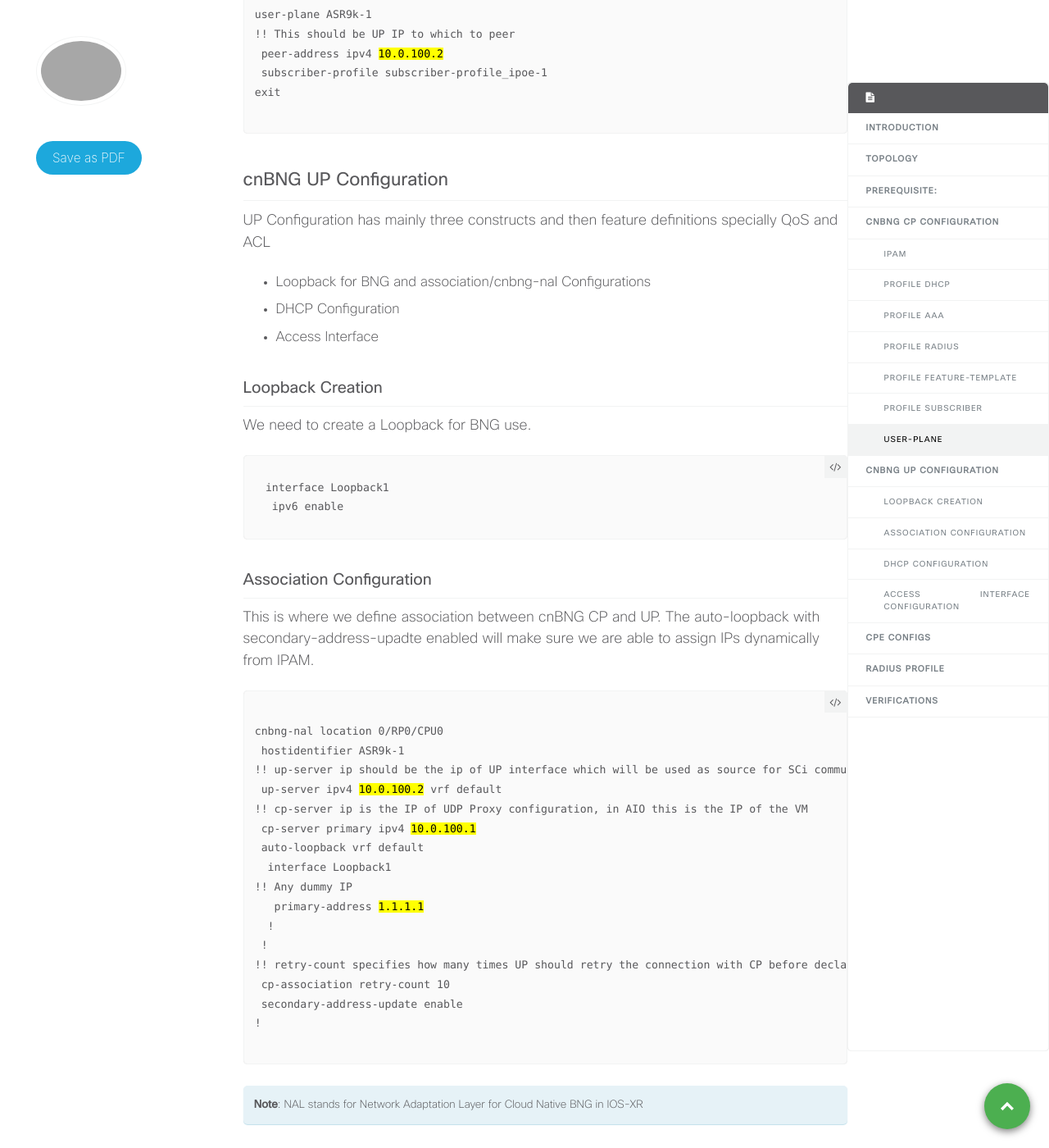
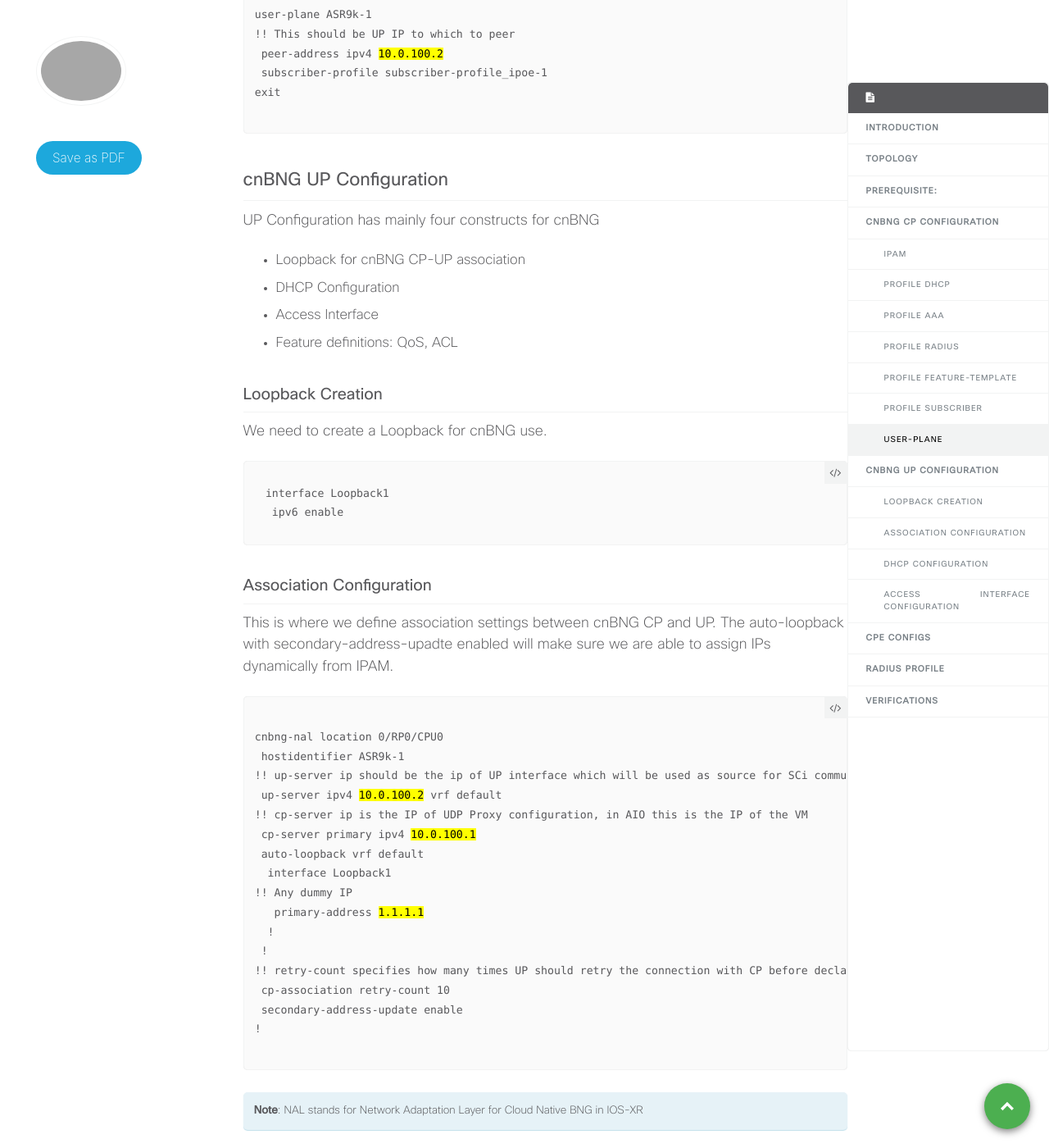
Before and after one commit to xrdocs/cnbng, a Jekyll site: the page built from _tutorials/ipoe-ds-subscriber-bringup-in-cnbng.md, in a window 1280 px wide and 1400 px high, scrolled down 6470 px. Shown: the whole window at 82% size. Built offline with Jekyll 4.4.1, drawn with Linux system fonts in a browser that asks for light colours; comment, search, counter and statistics services are not loaded.

Commit message:
Update ipoe-ds-subscriber-bringup-in-cnbng.md

````diff
--- a/_tutorials/ipoe-ds-subscriber-bringup-in-cnbng.md
+++ b/_tutorials/ipoe-ds-subscriber-bringup-in-cnbng.md
@@ -241,14 +241,15 @@ exit
 
 ## cnBNG UP Configuration
 
-UP Configuration has mainly three constructs and then feature definitions specially QoS and ACL
+UP Configuration has mainly four constructs for cnBNG
 
-- Loopback for BNG and association/cnbng-nal Configurations
+- Loopback for cnBNG CP-UP association
 - DHCP Configuration
 - Access Interface
+- Feature definitions: QoS, ACL
 
 ### Loopback Creation
-We need to create a Loopback for BNG use.
+We need to create a Loopback for cnBNG use.
 
 ```
 interface Loopback1
@@ -257,7 +258,7 @@ interface Loopback1
 
 ### Association Configuration
 
-This is where we define association between cnBNG CP and UP. The auto-loopback with secondary-address-upadte enabled will make sure we are able to assign IPs dynamically from IPAM.
+This is where we define association settings between cnBNG CP and UP. The auto-loopback with secondary-address-upadte enabled will make sure we are able to assign IPs dynamically from IPAM.
 
 <div class="highlighter-rouge">
 <pre class="highlight">
````
